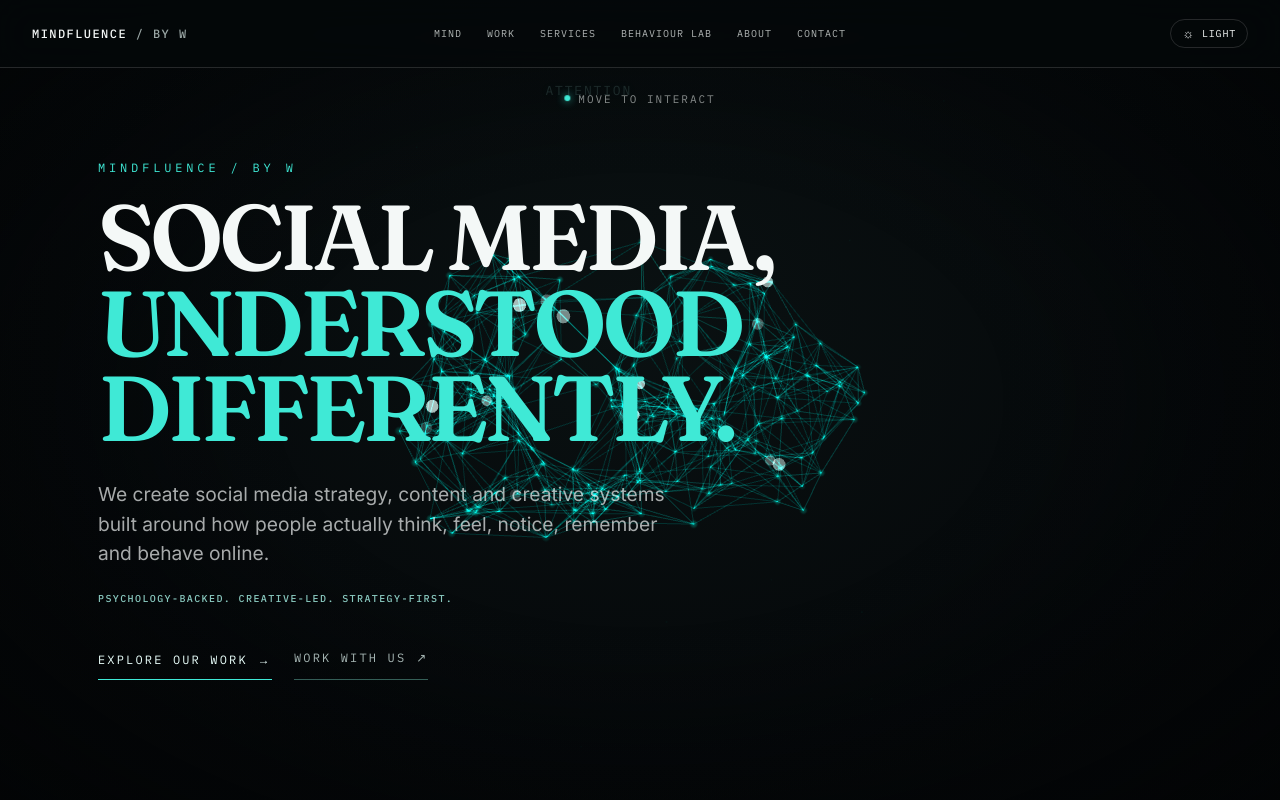
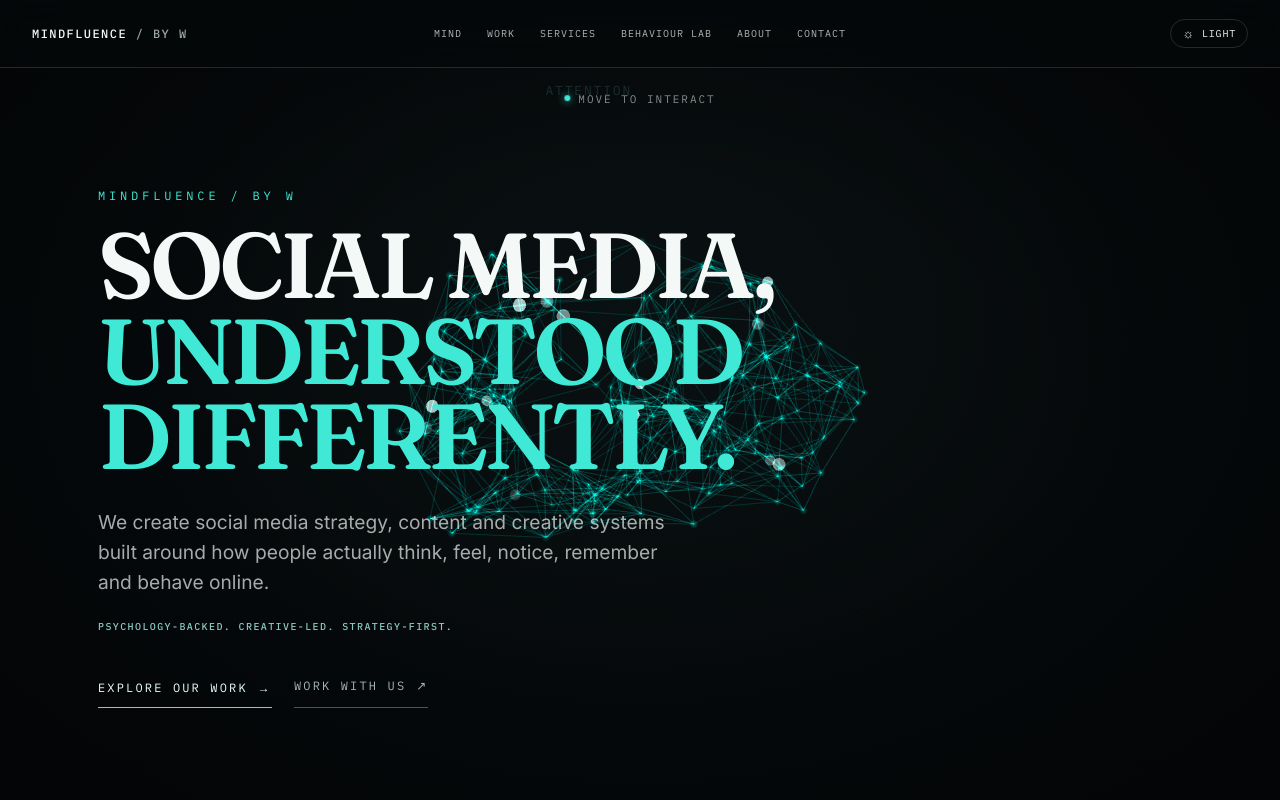
Before and after one commit to hellomindfluencebyw-glitch/mindfluencebyw, a Next.js app: page / in a window 1280 px wide. Shown: the top 800 px of the page. Built offline with nearby package versions, Linux system fonts and the light colour scheme.

Commit message:
Create separate brain visual layer
Added styles for hero-brain-area and its children.

```diff
--- a/app/globals.css
+++ b/app/globals.css
@@ -2570,3 +2570,23 @@
 @media (prefers-reduced-motion: reduce) {
   .static-brain .drift, .static-brain .interact-cue-dot { animation: none !important; }
 }
+/* Phase 2.1 — separate interactive brain from hero copy */
+.hero-brain-area {
+  position: absolute;
+  inset: 0;
+  width: 100%;
+  height: 100%;
+  pointer-events: none;
+  z-index: 1;
+}
+
+.hero-brain-area .canvas-wrap {
+  position: absolute;
+  inset: 0;
+  pointer-events: auto;
+}
+
+.hero-content {
+  position: relative;
+  z-index: 5;
+}
```
